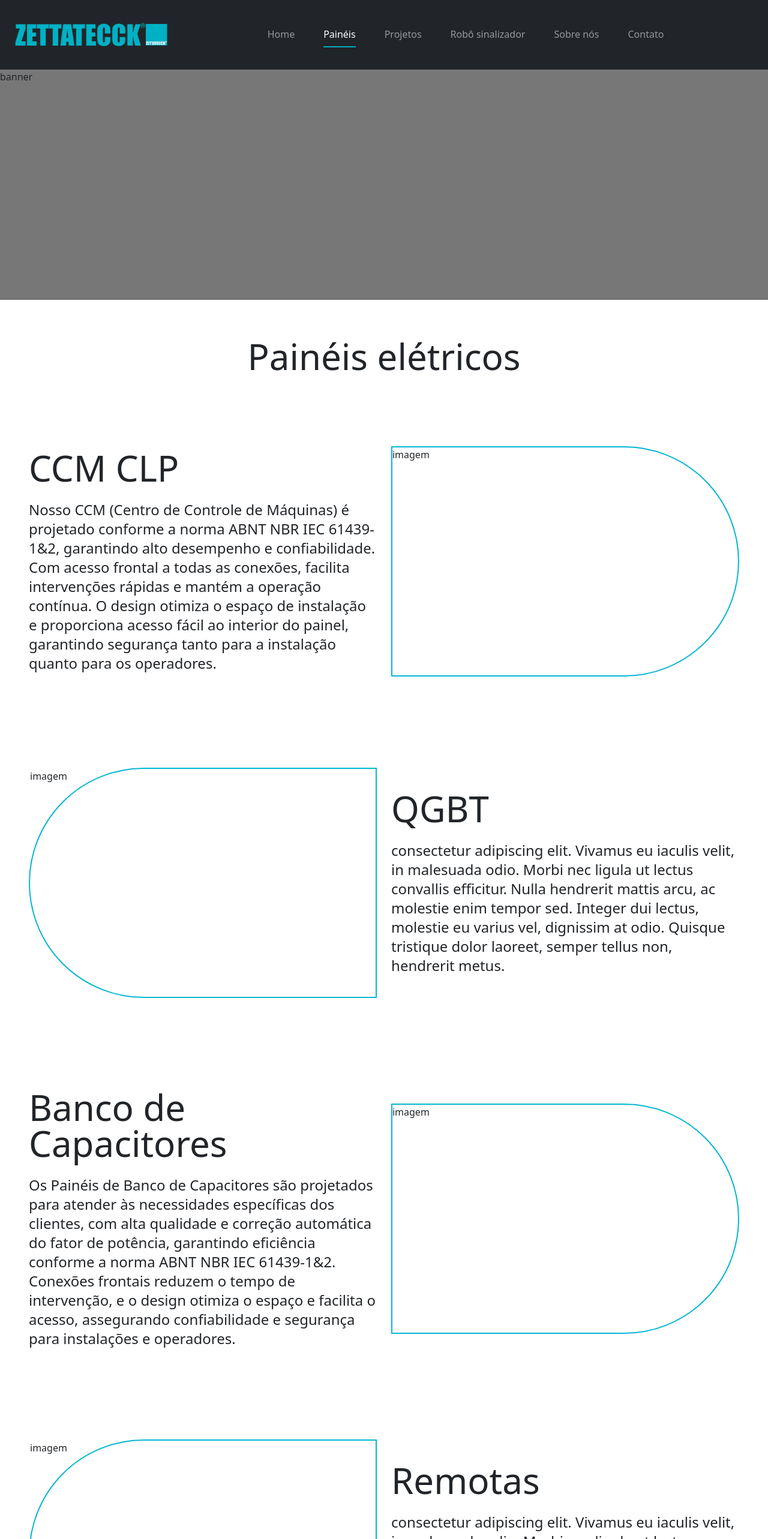
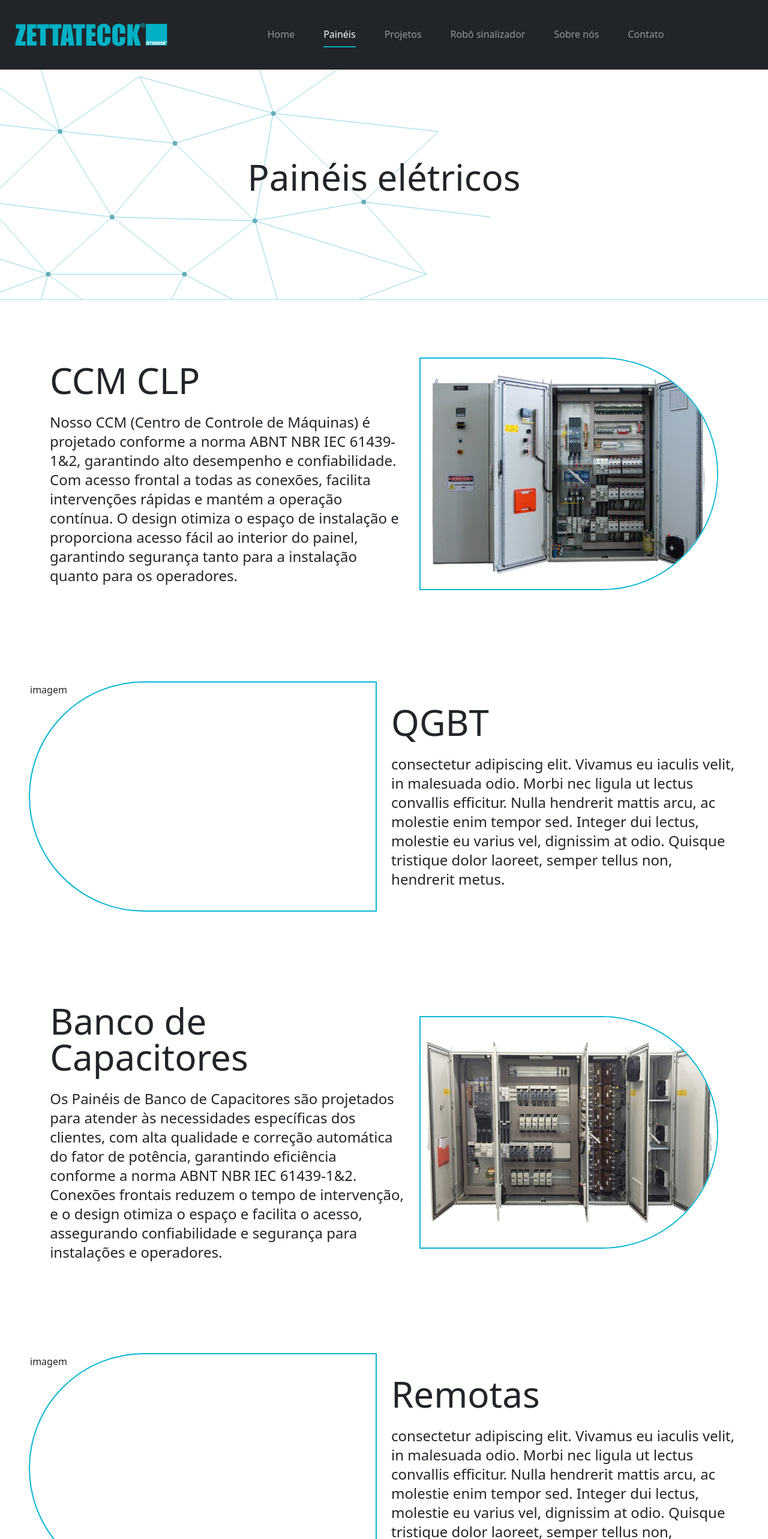
Before and after one commit to PedroOliveira012/zetta-spa, a Vue app: page /panels in a window 1280 px wide. Shown: the top 2566 px of the page at 60% size. Built offline with nearby package versions, Linux system fonts and the light colour scheme.

Commit message:
Melhorias na página de Painéis
- Adição de fotos aos tópicos de cada painel
- Criação do banner da página
- Formatação do layout para visualização das imagens

```diff
--- a/src/components/panels/panels.vue
+++ b/src/components/panels/panels.vue
@@ -1,13 +1,15 @@
 <template>
-    <div class="bg-[#777777] h-96 mb-16
+    <div class="flex justify-center items-center h-96 mb-8 border-[#a1dfe7] border-b
         lg:max-xl:h-80
-        xs:max-lg:h-64">banner</div>
-    <div class="text-6xl flex justify-center mb-12">
-        <h2 class="text-6xl xs:max-md:text-4xl text-center mb-6">Painéis elétricos</h2>
+        xs:max-lg:h-36">
+        <img src="@/assets/banner/endless-constellation.svg" class="opacity-60 h-full w-full -z-10" alt="">
+        <div class="absolute text-6xl flex justify-center">
+            <h2 class="text-6xl xs:max-md:text-4xl text-center mb-6">Painéis elétricos</h2>
+        </div>
     </div>
     <div class="grid gap-4 grid-cols-1 mt-24
     xs:max-md:gap-1 xs:max-md:mt-0">
-        <section class="flex items-center gap-4 m-auto px-12 pb-32 h-full w-full
+        <section class="flex items-center justify-center gap-4 m-auto px-12 pb-32 h-full w-full
         xs:max-lg:flex-col xs:max-lg:pb-8 xs:max-sm:px-0
         ">
             <div v-motion-slide-visible-once-left :duration="1000" class="lg:w-6/12 relative xs:max-sm:w-11/12">
@@ -18,13 +20,18 @@
                     Nosso CCM (Centro de Controle de Máquinas) é projetado conforme a norma ABNT NBR IEC 61439-1&2, garantindo alto desempenho e confiabilidade. Com acesso frontal a todas as conexões, facilita intervenções rápidas e mantém a operação contínua. O design otimiza o espaço de instalação e proporciona acesso fácil ao interior do painel, garantindo segurança tanto para a instalação quanto para os operadores.
                 </p>
             </div>
-            <div v-motion-slide-visible-once-right :duration="1000" class=" border-2 border-cyan-500 rounded-r-full h-96 lg:w-6/12
+            <div v-motion-slide-visible-once-right :duration="1000" class="border-2 border-cyan-500 rounded-r-full h-fit
+            lg:w-fit
+            md:bg-cover md:bg-center
             sm:max-lg:h-80 xs:max-lg:rounded-2xl sm:max-lg:w-8/12 sm:max-lg:mx-auto
             xs:max-sm:h-48 xs:max-sm:w-11/12">
-                <p>imagem</p>
+                <img src="@/assets/media/panels/painel ccm.jpg" class="h-96 rounded-r-full
+                lg:w-full
+                xs:max-lg:rounded-2xl sm:max-lg:w-full sm:max-lg:mx-auto
+                xs:max-lg:h-full xs:max-sm:w-11/12" alt="">
             </div>
         </section>
-        <section class="flex items-center gap-4 m-auto px-12 pb-24
+        <section class="flex items-center justify-center gap-4 m-auto px-12 pb-24
         xs:max-lg:flex-col-reverse xs:max-lg:mt-12 xs:max-lg:pb-8 xs:max-sm:px-0">
             <div v-motion-slide-visible-once-left :duration="1000" class="border-2 border-cyan-500 rounded-l-full h-96 lg:w-6/12
             sm:max-lg:h-80 xs:max-lg:rounded-2xl sm:max-lg:w-8/12 sm:max-lg:mx-auto
@@ -41,7 +48,7 @@
             </div>
 
         </section>
-        <section class="flex items-center gap-4 m-auto px-12 pb-24
+        <section class="flex items-center justify-center gap-4 m-auto px-12 pb-24
         xs:max-lg:flex-col xs:max-lg:pb-8 xs:max-sm:px-0">
             <div v-motion-slide-visible-once-left :duration="1000" class="lg:w-6/12 relative py-8 xs:max-sm:w-11/12">
                 <h3 class="text-6xl mb-6 xs:max-sm:text-4xl">
@@ -51,13 +58,18 @@
                     Os Painéis de Banco de Capacitores são projetados para atender às necessidades específicas dos clientes, com alta qualidade e correção automática do fator de potência, garantindo eficiência conforme a norma ABNT NBR IEC 61439-1&2. Conexões frontais reduzem o tempo de intervenção, e o design otimiza o espaço e facilita o acesso, assegurando confiabilidade e segurança para instalações e operadores.
                 </p>
             </div>
-            <div v-motion-slide-visible-once-right :duration="1000" class="border-2 border-cyan-500 rounded-r-full h-96 lg:w-6/12
-           sm:max-lg:h-80 xs:max-lg:rounded-2xl sm:max-lg:w-8/12 sm:max-lg:mx-auto
+            <div v-motion-slide-visible-once-right :duration="1000" class="border-2 border-cyan-500 rounded-r-full h-fit
+            lg:w-fit
+            md:bg-cover md:bg-center
+            sm:max-lg:h-80 xs:max-lg:rounded-2xl sm:max-lg:w-8/12 sm:max-lg:mx-auto
             xs:max-sm:h-48 xs:max-sm:w-11/12">
-                <p>imagem</p>
+                <img src="@/assets/media/panels/banco de capacitor.jpg" class="h-96 rounded-r-full
+                lg:w-full
+                xs:max-lg:rounded-2xl sm:max-lg:w-full sm:max-lg:mx-auto
+                xs:max-lg:h-full xs:max-sm:w-11/12" alt="">
             </div>
         </section>
-        <section class="flex items-center gap-4 m-auto px-12 pb-24
+        <section class="flex items-center justify-center gap-4 m-auto px-12 pb-24
         xs:max-lg:flex-col-reverse xs:max-lg:mt-12 xs:max-lg:pb-8 xs:max-sm:px-0">
             <div v-motion-slide-visible-once-left :duration="1000" class="border-2 border-cyan-500 rounded-l-full h-96 lg:w-6/12
            sm:max-lg:h-80 xs:max-lg:rounded-2xl sm:max-lg:w-8/12 sm:max-lg:mx-auto
@@ -74,7 +86,7 @@
             </div>
 
         </section>
-        <section class="flex items-center gap-4 m-auto px-12 pb-24
+        <section class="flex items-center justify-center gap-4 m-auto px-12 pb-24
         xs:max-lg:flex-col xs:max-lg:pb-8 xs:max-sm:px-0">
             <div v-motion-slide-visible-once-left :duration="1000" class="lg:w-6/12 relative py-4 xs:max-sm:w-11/12">
                 <h3 class="text-6xl mb-6 xs:max-xl:text-4xl">
@@ -84,13 +96,18 @@
                     O Quadro de Iluminação e Tomadas atende aos rigorosos requisitos da norma ABNT NBR IEC 61439-1&2, garantindo desempenho certificado em projeto, construção e operação. Com acesso frontal para todas as conexões, proporciona rápida intervenção e mantém a continuidade do serviço. O design é otimizado para economizar espaço na instalação e oferecer fácil acessibilidade ao interior do painel, priorizando a confiabilidade e a segurança tanto da instalação quanto das pessoas envolvidas.
                 </p>
             </div>
-            <div v-motion-slide-visible-once-right :duration="1000" class="border-2 border-cyan-500 rounded-r-full h-96 lg:w-6/12
-           sm:max-lg:h-80 xs:max-lg:rounded-2xl sm:max-lg:w-8/12 sm:max-lg:mx-auto
+            <div v-motion-slide-visible-once-right :duration="1000" class="border-2 border-cyan-500 rounded-r-full h-fit
+            lg:w-fit
+            md:bg-cover md:bg-center
+            sm:max-lg:h-80 xs:max-lg:rounded-2xl sm:max-lg:w-8/12 sm:max-lg:mx-auto
             xs:max-sm:h-48 xs:max-sm:w-11/12">
-                <p>imagem</p>
+                <img src="@/assets/media/panels/qdfl.jpg" class="h-96 rounded-r-full
+                lg:w-full
+                xs:max-lg:rounded-2xl sm:max-lg:w-full sm:max-lg:mx-auto
+                xs:max-lg:h-full xs:max-sm:w-11/12" alt="">
             </div>
         </section>
-        <section class="flex items-center gap-4 m-auto px-12 pb-24
+        <section class="flex items-center justify-center gap-4 m-auto px-12 pb-24
         xs:max-lg:flex-col-reverse xs:max-lg:mt-12 xs:max-lg:pb-8 xs:max-sm:px-0">
             <div v-motion-slide-visible-once-left :duration="1000" class="border-2 border-cyan-500 rounded-l-full h-96 lg:w-6/12
            sm:max-lg:h-80 xs:max-lg:rounded-2xl sm:max-lg:w-8/12 sm:max-lg:mx-auto
```
